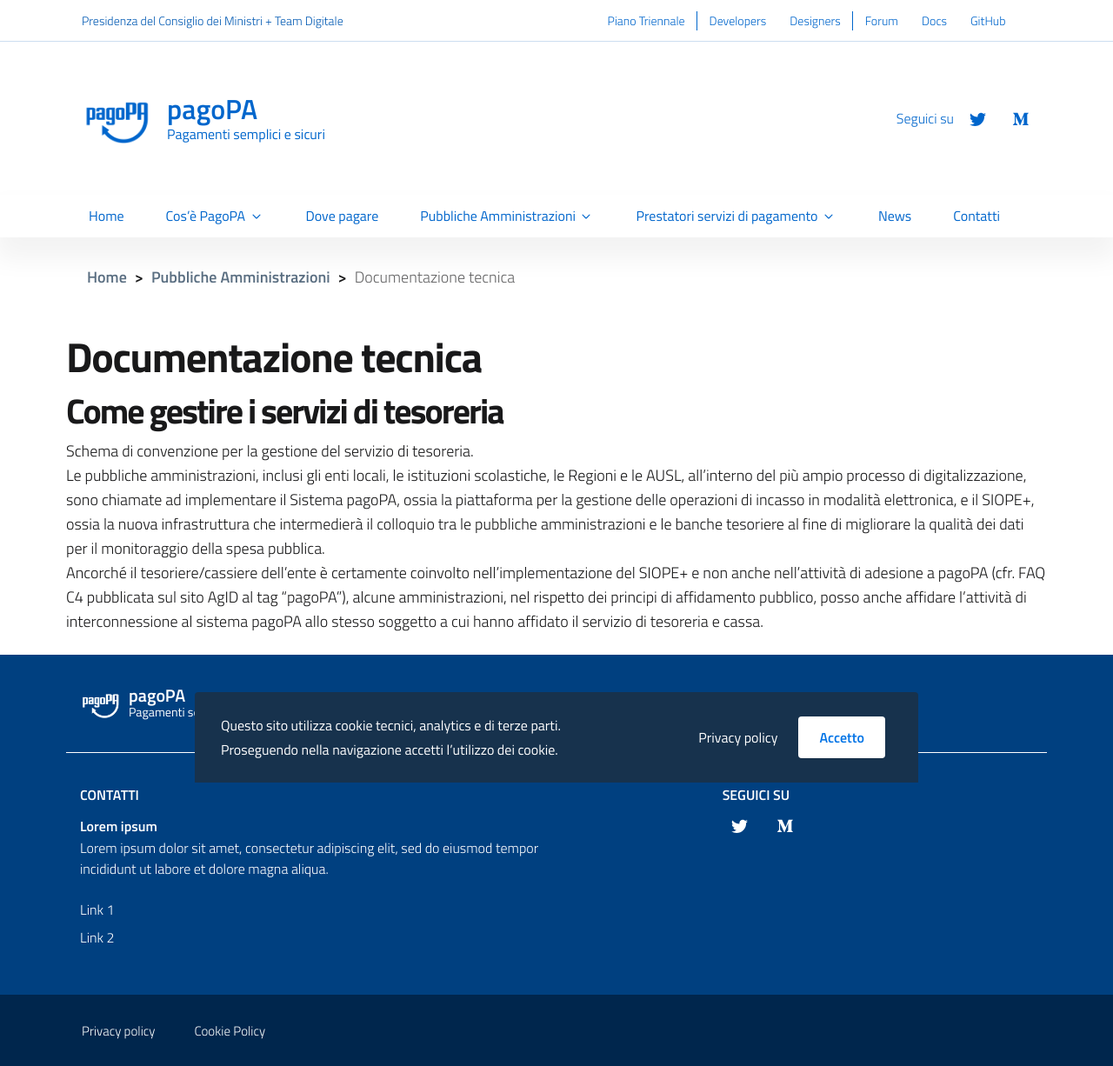
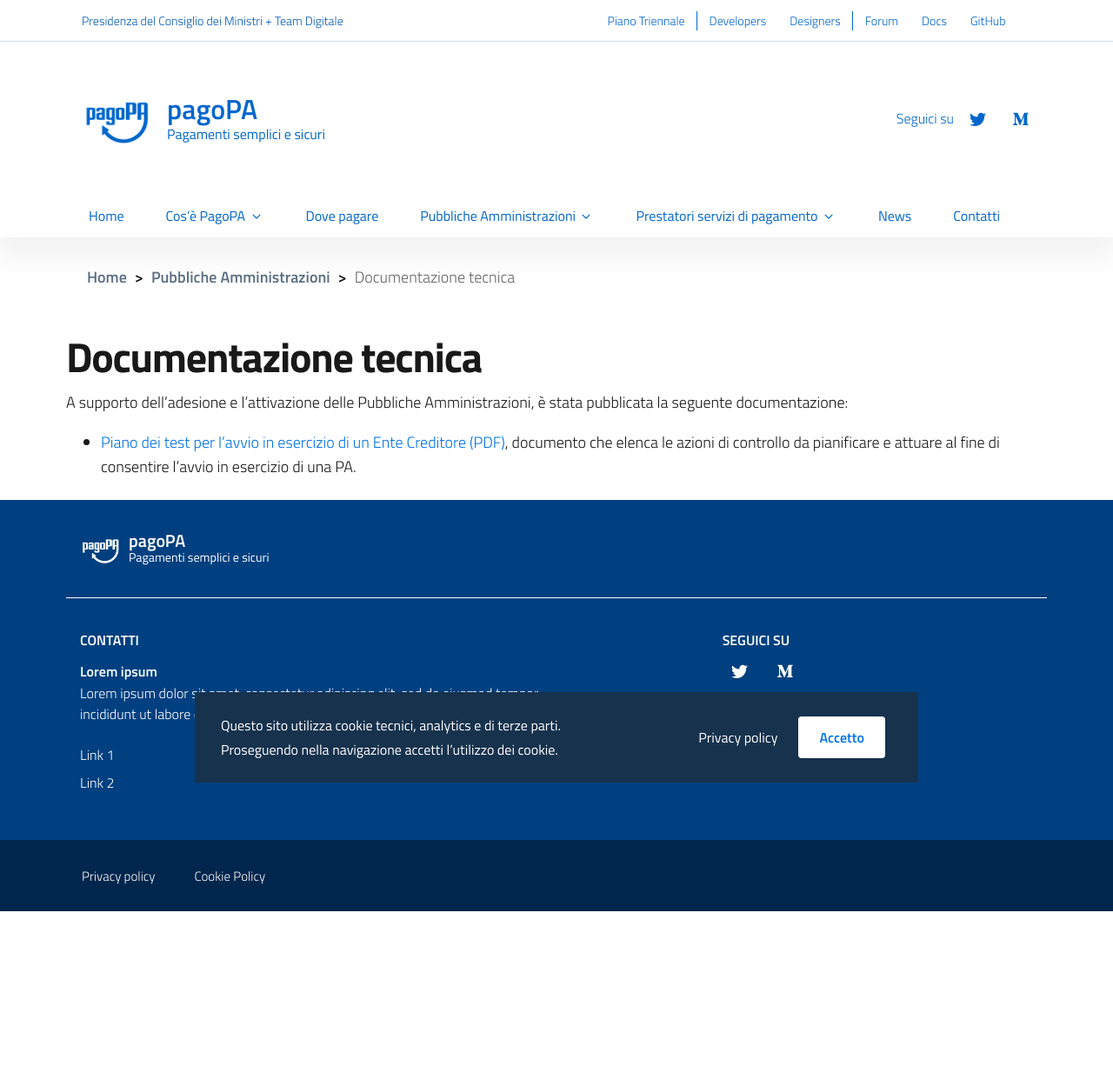
Before and after one commit to pagopa/site-pagopa.gov.it, a Jekyll site: the page built from it/pubbliche-amministrazioni-documentazione-tecnica.md, in a window 1280 px wide. Shown: the whole page at 87% size. Built offline with Jekyll 4.4.1, drawn with Linux system fonts in a browser that asks for light colours; after the commit the page ends 1048 px from its top, so only the background shows below that.

Commit message:
Update pubbliche-amministrazioni-documentazione-tecnica.md

```diff
--- a/it/pubbliche-amministrazioni-documentazione-tecnica.md
+++ b/it/pubbliche-amministrazioni-documentazione-tecnica.md
@@ -12,8 +12,5 @@
   - /pubbliche-amministrazioni: Pubbliche Amministrazioni
 ---
 
-## Come gestire i servizi di tesoreria
-
-Schema di convenzione per la gestione del servizio di tesoreria.
-Le pubbliche amministrazioni, inclusi gli enti locali, le istituzioni scolastiche, le Regioni e le AUSL, all’interno del più ampio processo di digitalizzazione, sono chiamate ad implementare il Sistema pagoPA, ossia la piattaforma per la gestione delle operazioni di incasso in modalità elettronica, e il SIOPE+, ossia la nuova infrastruttura che intermedierà il colloquio tra le pubbliche amministrazioni e le banche tesoriere al fine di migliorare la qualità dei dati per il monitoraggio della spesa pubblica.
-Ancorché il tesoriere/cassiere dell’ente è certamente coinvolto nell’implementazione del SIOPE+ e non anche nell’attività di adesione a pagoPA (cfr. FAQ C4 pubblicata sul sito AgID al tag “pagoPA”), alcune amministrazioni, nel rispetto dei principi di affidamento pubblico, posso anche affidare l’attività di interconnessione al sistema pagoPA allo stesso soggetto a cui hanno affidato il servizio di tesoreria e cassa.
+A supporto dell'adesione e l'attivazione delle Pubbliche Amministrazioni, è stata pubblicata la seguente documentazione:
+* [Piano dei test per l'avvio in esercizio di un Ente Creditore (PDF)](https://github.com/italia/lg-pagopa-docs/blob/master/documentazione_tecnica_collegata/adesione/piano_test_avvio_ec_20180615.pdf), documento che elenca le azioni di controllo da pianificare e attuare al fine di consentire l'avvio in esercizio di una PA.
```
